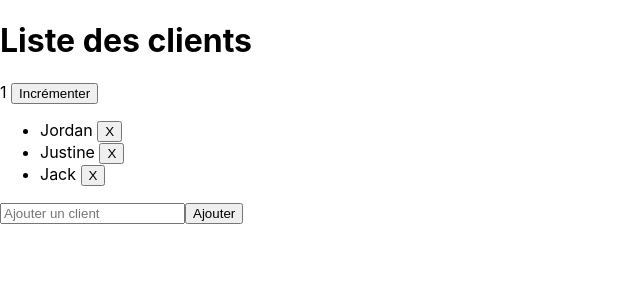
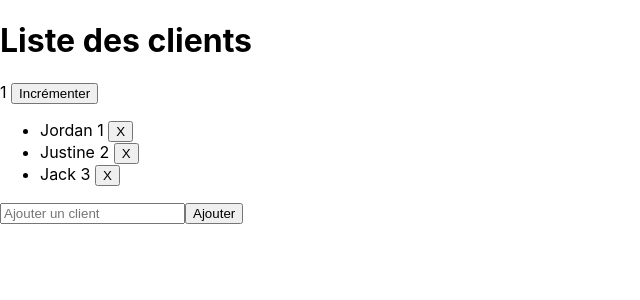
Before and after one commit to jordan62300/reactSandbox, a React (Create React App) app: page / in a window 1280 px wide. Shown: the top 300 px of the page, without its empty margins (0-640 px from the left). Built offline with nearby package versions, Linux system fonts and the light colour scheme.

Commit message:
Utilisation de hooks pour l'ancienne class App

```diff
--- a/src/App.js
+++ b/src/App.js
@@ -1,5 +1,6 @@
+import logo from './logo.svg';
 import './App.css';
-import React from 'react';
+import React , {useState} from 'react';
 import ReactDOM from 'react-dom';
 import Client from './Client'
 import ClientForm from './ClientForm'
@@ -8,51 +9,47 @@ import Counter from './Counter'
 
 
 
-class App extends React.Component {
+const App = () => {
 
 
+  const [clients, setClients] = useState([
 
-  state = {
-    clients: [
+    {  id: 1, nom:"Jordan"},
+    {  id: 2, nom:"Justine"},
+    {  id: 3, nom:"Jack"}
 
-      {  id: 1, nom:"Jordan"},
-      {  id: 2, nom:"Justine"},
-      {  id: 3, nom:"Jack"}
+  ])
 
-    ]
+
+ const addClient = (client) => {
+    const updtatedClients = [...clients]
+    updtatedClients.push(client)
+    setClients(updtatedClients)
   }
 
-  addClient = client => {
-    const clients = [...this.state.clients]
-    clients.push(client)
-    this.setState({clients})
-  }
-
-  removeClient = id => {
-    const clients = [...this.state.clients];
-    const index = clients.findIndex((client)  => client.id === id
-    )
-    clients.splice(index, 1)
-    this.setState({clients})
+ const removeClient = (id) => {
+    const updtatedClients = [...clients];
+    const index = updtatedClients.findIndex((client)  => client.id === id )
+    updtatedClients.splice(index, 1)
+    setClients(updtatedClients)
   }
 
 
 
-   title="Liste des clients"
+  const title="Liste des clients"
 
-  render() {
   return (
    <div>
-     <h1>{this.title}</h1>
+     <h1>{title}</h1>
      <Counter />
      <ul>
-     {this.state.clients.map(client => (
-    <Client details={client} onDelete={this.removeClient}/>
+     {clients.map(client => (
+    <Client details={client} onDelete={removeClient}/>
      ))}
      </ul>
-     <ClientForm onClientAdd={this.addClient}/>
+     <ClientForm onClientAdd={addClient}/>
    </div>
   );
-}}
+}
 
 export default App;
--- a/src/Client.jsx
+++ b/src/Client.jsx
@@ -2,7 +2,7 @@ import React from "react";
 
 const Client = ({details, onDelete}) => (
     <li>
-        {details.nom} <button onClick={() => onDelete(details.id)}>X</button>
+        {details.nom} {details.id} <button onClick={() => onDelete(details.id)}>X</button>
     </li>
 );
 
--- a/src/ClientForm.jsx
+++ b/src/ClientForm.jsx
@@ -16,6 +16,7 @@ const ClientForm  = (props) => {
         const nom = nouveauClient;
         props.onClientAdd({id,nom})
        // console.log(this.state.nouveauClient)
+       setNouveauClient("")
       }
 
 
--- a/src/index.js
+++ b/src/index.js
@@ -5,9 +5,7 @@ import App from './App';
 import reportWebVitals from './reportWebVitals';
 
 ReactDOM.render(
-  <React.StrictMode>
-    <App />
-  </React.StrictMode>,
+    <App />,
   document.getElementById('root')
 );
 
```
Also changed, not shown: 1 other file (tests, documents, lock files or other folders).
